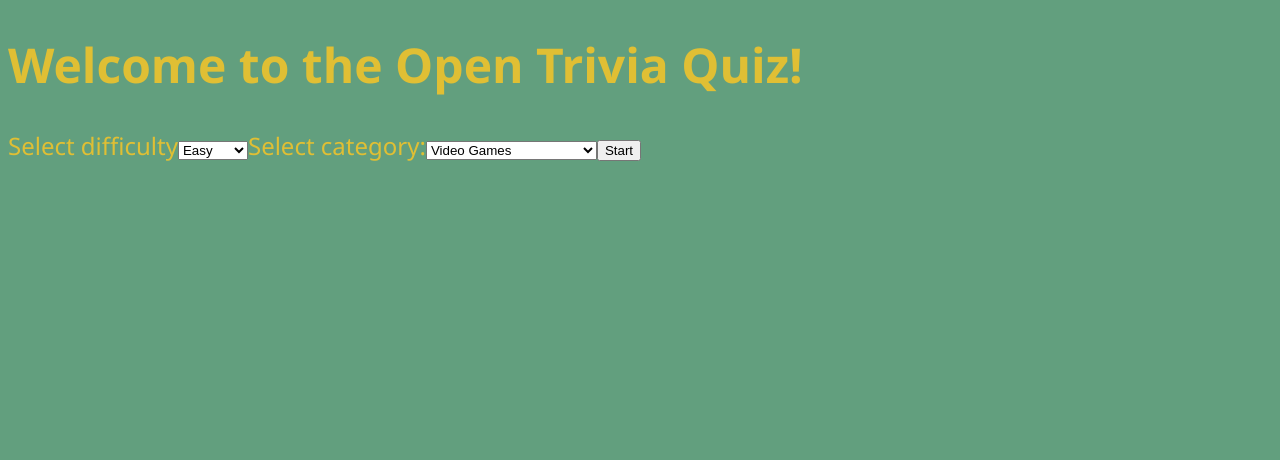
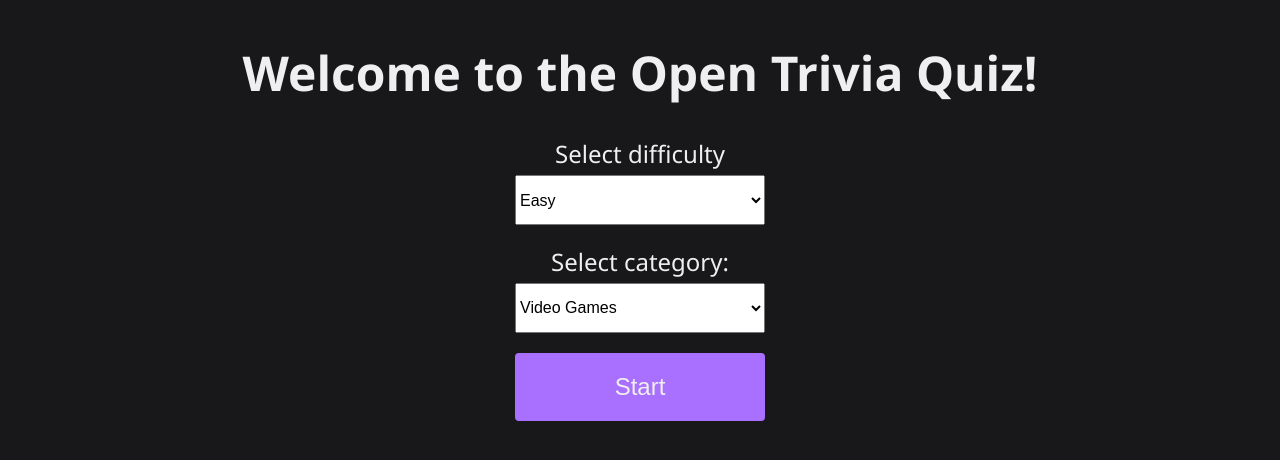
Before and after one commit to thanosades/quiz-app, a React (Create React App) app: page / in a window 1280 px wide. Shown: the top 460 px of the page. Built offline with nearby package versions, Linux system fonts and the light colour scheme.

Commit message:
add basic styling

```diff
--- a/src/App.scss
+++ b/src/App.scss
@@ -1,4 +1,29 @@
+$text-color: #efeff1;
+
 body {
-  background-color: #629f7e;
-  color: #e0bf34;
+  background-color: #18181b;
+  color: $text-color;
 }
+
+.App {
+  display: flex;
+  flex-direction: column;
+  justify-content: center;
+  align-items: center;
+}
+
+button {
+  background-color: #a970ff;
+  color: $text-color;
+  padding: 20px;
+  width: 250px;
+  height: auto;
+  margin-bottom: 50px;
+  border: 0;
+  border-radius: 4px;
+  font-size: 24px;
+}
+
+button:hover {
+  background-color: #772ce8;
+}
--- a/src/components/Loader/index.tsx
+++ b/src/components/Loader/index.tsx
@@ -1,8 +1,8 @@
-import styles from './index.module.scss';
+import './index.scss';
 
 export default function Spinner() {
   return (
-    <div className={styles.loader}>
+    <div className='loader'>
       <div></div>
       <div></div>
       <div></div>
--- a/src/components/Question/index.module.scss
+++ /dev/null
@@ -1,27 +0,0 @@
-.question {
-  text-align: center;
-  margin-top: 50px;
-}
-
-.answerBtn {
-  background-color: royalblue;
-  color: palegoldenrod;
-  padding: 20px;
-  width: 250px;
-  height: auto;
-  margin-bottom: 50px;
-  border: 5px solid whitesmoke;
-  border-radius: 4px;
-  font-size: 24px;
-}
-
-.answerBtn:hover {
-  background-color: rebeccapurple;
-}
-
-.answersFlex {
-  margin-top: 100px;
-  display: flex;
-  flex-direction: column;
-  align-items: center;
-}
--- /dev/null
+++ b/src/components/Question/index.scss
@@ -0,0 +1,11 @@
+.question {
+  text-align: center;
+  margin-top: 50px;
+}
+
+.answersFlex {
+  margin-top: 100px;
+  display: flex;
+  flex-direction: column;
+  align-items: center;
+}
--- a/src/components/Question/index.tsx
+++ b/src/components/Question/index.tsx
@@ -1,5 +1,5 @@
 import { Question as QuestionType } from "../../types";
-import css from './index.module.scss';
+import './index.scss';
 
 interface QuestionProps {
   currentQuestion: QuestionType;
@@ -10,14 +10,13 @@ export default function Question({ currentQuestion, handleAnswer }: QuestionProp
 
   const { question, answers } = currentQuestion;
   return (
-    <div className={css.question}>
+    <div className='question'>
       <h2>{question}</h2>
-      <div className={css.answersFlex}>
+      <div className='answersFlex'>
         {answers.map(answer =>
           <button
             key={answer.text}
             onClick={() => handleAnswer(answer.isCorrect)}
-            className={css.answerBtn}
           >{answer.text}</button>
         )}
       </div>
--- /dev/null
+++ b/src/components/Results/index.scss
@@ -0,0 +1,6 @@
+.results {
+  display: flex;
+  flex-direction: column;
+  align-items: center;
+  justify-content: center;
+}
--- a/src/components/Results/index.tsx
+++ b/src/components/Results/index.tsx
@@ -1,3 +1,5 @@
+import './index.scss';
+
 interface ResultsProps {
   score: number;
   resetGame: () => void;
@@ -5,9 +7,9 @@ interface ResultsProps {
 
 export default function Results({ score, resetGame }: ResultsProps) {
   return (
-    <div>
+    <div className='results'>
       <h1>Results</h1>
-      <p>Your score is {score}</p>
+      <p>Your final score is {score}/10</p>
       <button onClick={() => resetGame()}>start over</button>
     </div>
   );
--- /dev/null
+++ b/src/components/StartPage/index.scss
@@ -0,0 +1,24 @@
+form {
+  display: flex;
+  flex-direction: column;
+  align-items: center;
+
+  label {
+    margin-bottom: 0.2em;
+  }
+
+  select {
+    font-size: 16px;
+    width: 250px;
+    height: 50px;
+    margin-bottom: 20px;
+  }
+}
+
+.loaderContainer {
+  height: 90vh;
+  display: flex;
+  flex-direction: column;
+  justify-content: center;
+  align-items: center;
+}
--- a/src/components/StartPage/index.tsx
+++ b/src/components/StartPage/index.tsx
@@ -2,6 +2,7 @@ import React, { useState, useEffect } from 'react';
 import Loader from '../Loader';
 import getQuestions from '../../utils/api';
 import { Category, Difficulty, Question } from '../../types';
+import './index.scss';
 
 function ErrorComponent() {
   return (
@@ -43,10 +44,11 @@ export default function StartPage({ startGame }: { startGame: (questions: Questi
     }
   }, [start, category, difficulty, startGame]);
 
-  if (loader) {
-    return (<div><Loader /></div>)
-  } else {
+
   return (
+    <>
+      {loader && <div className='loaderContainer'><Loader /></div>}
+      {!loader && (
         <div>
           <h1>Welcome to the Open Trivia Quiz!</h1>
           <form onSubmit={handleSubmit}>
@@ -69,6 +71,7 @@ export default function StartPage({ startGame }: { startGame: (questions: Questi
           </form>
           {error && <ErrorComponent />}
         </div>
-    );
+      )}
+    </>
+  )
 }
-}
```
Also changed, not shown: src/components/Loader/index.scss (renamed from src/components/Loader/index.module.scss). Lines whose indentation alone changed are shown as unchanged.
